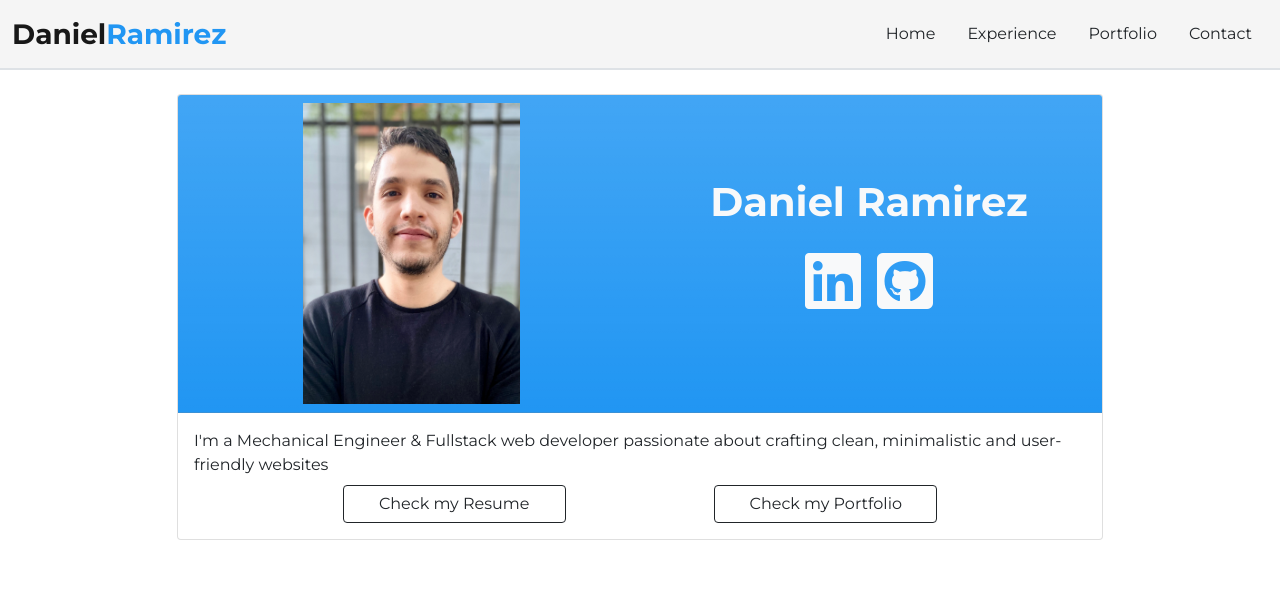
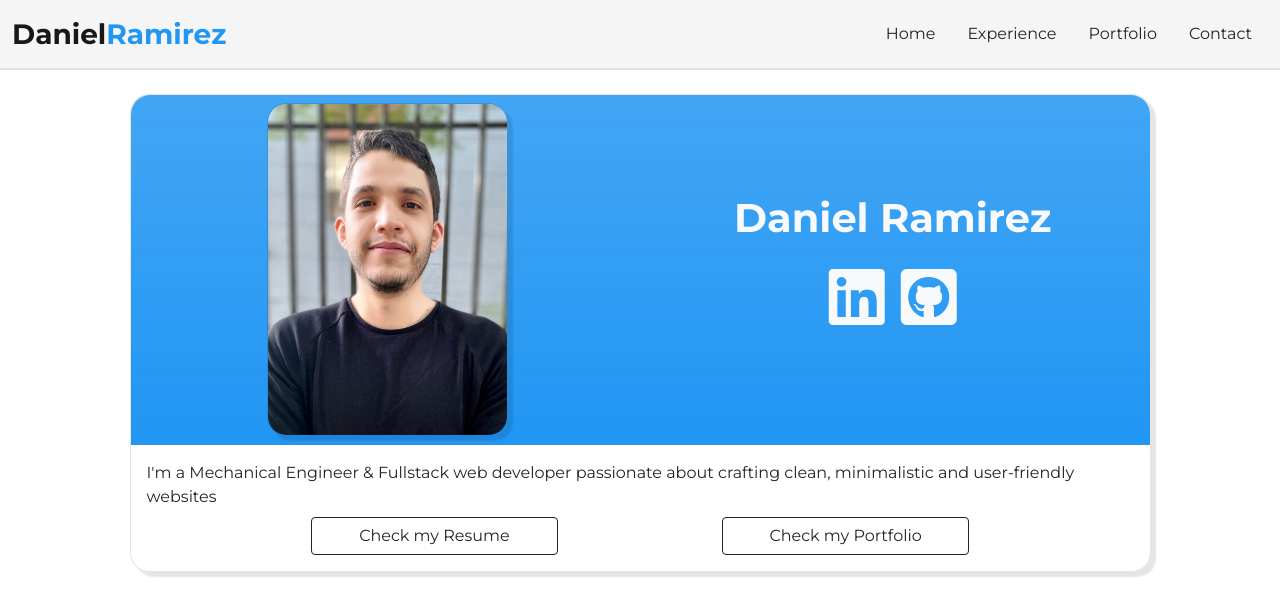
Before and after one commit to danielrs95/personalWeb, a React (Create React App) app: page / in a window 1280 px wide. Shown: the top 616 px of the page. Built offline with nearby package versions, Linux system fonts and the light colour scheme.

Commit message:
Agrega nueva variabla como color primary en el bootstrap y agrega estilos de borda al home card

```diff
--- a/src/components/CardComponent.js
+++ b/src/components/CardComponent.js
@@ -13,17 +13,34 @@ const CardComponent = () => {
   return (
     <div className='container mt-4'>
       <div className='row justify-content-center'>
-        <div className='col-10'>
-          <div class='card'>
+        <div className='col-11'>
+          <div
+            class='card'
+            style={{
+              border: '0.1px solid rgb(0 0 0 / 10%)',
+              borderRadius: '1.2rem',
+              boxShadow: '5px 5px 1.5px 0 rgb(0 0 0 / 10%)',
+            }}
+          >
             <div
               class='card-header container d-flex bg-gradient justify-content-evenly align-items-center'
               style={{
                 backgroundColor: '#2196f3',
+                borderRadius: '1.2rem 1.2rem 0 0',
               }}
             >
               <div class='row'>
                 <div className='col-12 col-lg-6 d-flex justify-content-center'>
-                  <img src={imageCV} class='img-fluid w-50' alt='...' />
+                  <img
+                    src={imageCV}
+                    class='img-fluid w-50'
+                    alt='...'
+                    style={{
+                      border: '0.1px solid rgb(0 0 0 / 10%)',
+                      borderRadius: '1.2rem',
+                      boxShadow: '5px 5px 1.5px 0 rgb(0 0 0 / 10%)',
+                    }}
+                  />
                 </div>
 
                 <div className='d-flex flex-column col-12 col-lg-6 text-center text-light justify-content-center'>
--- a/src/styles/index.scss
+++ b/src/styles/index.scss
@@ -1,4 +1,5 @@
-// $primary: #2196f3;
+$primary: #2196f3;
+
 $font-family-base: Montserrat, -apple-system, BlinkMacSystemFont, 'Segoe UI',
   'Helvetica Neue', Arial, sans-serif;
 
```
